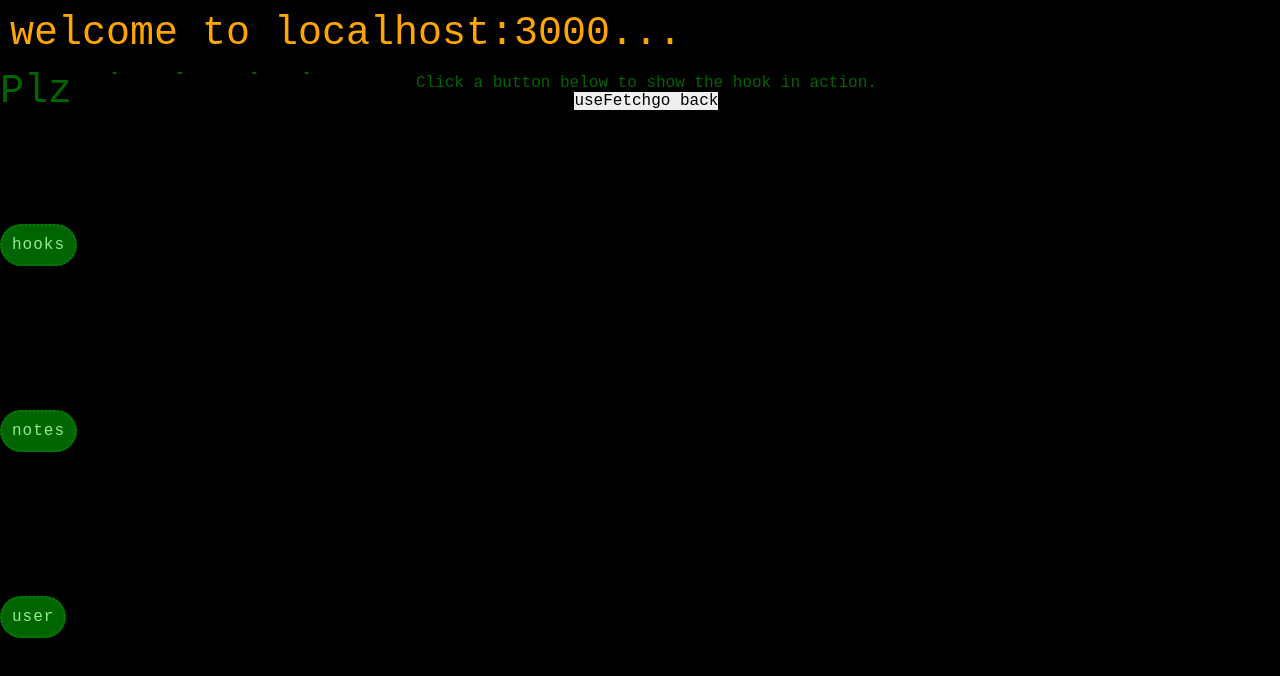
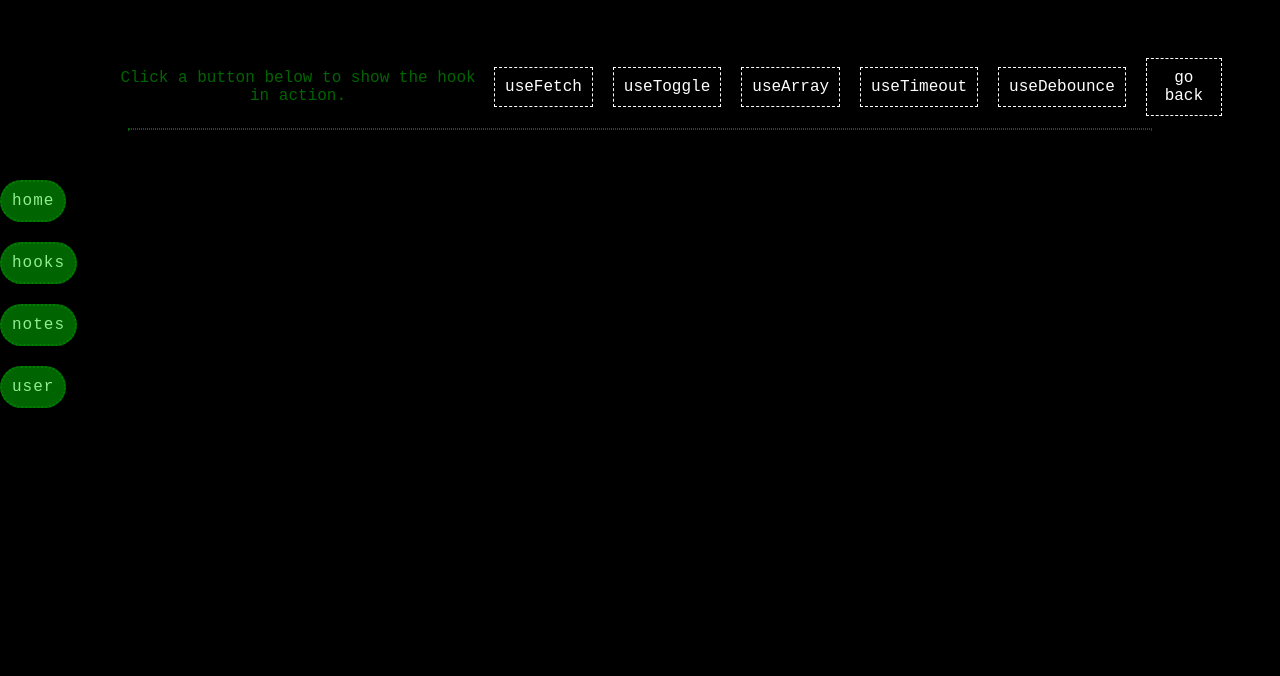
Before and after one commit to Meganimation/testing-ground, a React (Create React App) app: page /hooks in a window 1280 px wide. Both pictures are taken after a click on the button "Show Custom Hooks". Shown: the top 676 px of the page. Built offline with nearby package versions, Linux system fonts and the light colour scheme.

Commit message:
adding custom hooks and cleaned up a tiiiiiny bit

```diff
--- a/src/App.js
+++ b/src/App.js
@@ -57,13 +57,10 @@ const Content = styled.div `
 font-family: monospace;
 color: darkGreen;
 position: absolute;
-margin: 8%;
-margin-top: 12%;
 top: 0px;
 text-align: center;
-z-index: 999999;
-padding-top: 0px;
-padding-left: 0px;
+margin: 10%;
+
 @media (max-width: 168px) {
   color: blue;
 }
@@ -114,12 +111,11 @@ const animationRule = css`
 `
 
 const StyleBox = styled.div `
-  background: red;
+  background: green;
   width: 10px;
   height: 200px;
   position: absolute;
-  left: 55%;
-  top: 34%;
+  left: 90%;
   text-align: center;
   display: center;
   padding: 40px;
@@ -163,11 +159,11 @@ const DivButton = styled.div`
   padding: 10px;
   font-family: monospace;
   top: 0px;
-  margin-top: 18vh;
   border: 2px dotted;
   border-radius: 30px;
   z-index: 999999;
   letter-spacing: 1px;
+  margin-top: 20px;
 
   &:hover {
     animation: ${borderAnimationRule};
@@ -179,21 +175,37 @@ const DivButton = styled.div`
 
 const DivButtonNav = styled.nav`
   position: fixed;
-  top: 10%;
   display: block;
-  width: 60px;
+  width: 20px;
+  justify-items: space-between;
+  margin-top: 20vh;
+  height: 100vh;
+  z-index: 2;
+
 `;
 
+function HomePage() {
+
+  return <>
+    <TestHeader> welcome to localhost:3000... </TestHeader>
+      <h1 className='Responsive-Test' > Plz don't judge my CSS </h1>
+
+      <StyleBox />
+  <ExtendedComponent/>
+  <GlobalStyle />
+  {/* The above are some testing components for animation - something I need to look a little bit further into */}
+      </>
+}
 
 function App() {
 
   return (
     <>
-    <TestHeader> welcome to localhost:3000... </TestHeader>
-      <h1 className='Responsive-Test' > Plz don't judge my CSS </h1>
+
 
     <Router>
       <DivButtonNav>
+      <DivButton as="button" > <Link to='/' style={{color: 'lightGreen'}}> home  </Link>  </DivButton>
          <DivButton as="button" > <Link to='/hooks' style={{color: 'lightGreen'}}> hooks  </Link>  </DivButton>
          <DivButton as="button" > <Link to='/notes' style={{color: 'lightGreen'}}> notes  </Link>  </DivButton>
          <DivButton as="button" > <Link to='/user/bigboi/mckenny' style={{color: 'lightGreen'}}> user  </Link>  </DivButton>
@@ -201,6 +213,7 @@ function App() {
 
       <Content>
             <Switch>
+            <Route exact path='/' component={HomePage} />
               <Route exact path='/notes' component={NotesPage} />
               <Route exact path='/hooks' component={HooksPage}  />
               <Route exact path='/user/:firstname/:lastname' component={User}  />
@@ -210,10 +223,7 @@ function App() {
     </Router>
 
 
-  <StyleBox />
-  <ExtendedComponent/>
-  <GlobalStyle />
-  {/* The above are some testing components for animation - something I need to look a little bit further into */}
+
 
 
 </>
--- /dev/null
+++ b/src/components/customhooks/useDebounce.js
@@ -0,0 +1,8 @@
+import { useEffect } from "react"
+import useTimeout from "./useTimeout"
+
+export default function useDebounce(callback, delay, dependencies) {
+  const { reset, clear } = useTimeout(callback, delay)
+  useEffect(reset, [...dependencies, reset])
+  useEffect(clear, [])
+}
--- /dev/null
+++ b/src/components/customhooks/useTimeout.js
@@ -0,0 +1,30 @@
+import { useCallback, useEffect, useRef } from "react"
+
+export default function useTimeout(callback, delay) {
+  const callbackRef = useRef(callback)
+  const timeoutRef = useRef()
+
+  useEffect(() => {
+    callbackRef.current = callback
+  }, [callback])
+
+  const set = useCallback(() => {
+    timeoutRef.current = setTimeout(() => callbackRef.current(), delay)
+  }, [delay])
+
+  const clear = useCallback(() => {
+    timeoutRef.current && clearTimeout(timeoutRef.current)
+  }, [])
+
+  useEffect(() => {
+    set()
+    return clear
+  }, [delay, set, clear])
+
+  const reset = useCallback(() => {
+    clear()
+    set()
+  }, [clear, set])
+
+  return { reset, clear }
+}
--- /dev/null
+++ b/src/components/customhooks/useToggle.js
@@ -0,0 +1,13 @@
+import { useState } from "react"
+
+export default function useToggle(defaultValue) {
+  const [value, setValue] = useState(defaultValue)
+
+  function toggleValue(value) {
+    setValue(currentValue =>
+      typeof value === "boolean" ? value : !currentValue
+    )
+  }
+
+  return [value, toggleValue]
+}
--- a/src/pages/CustomHooksPage.js
+++ b/src/pages/CustomHooksPage.js
@@ -1,61 +1,269 @@
 import React, { useState, useEffect } from "react";
 import styled from "styled-components";
 import { useFetch } from "../components/customhooks/useFetch";
+import useToggle from "../components/customhooks/useToggle";
+import useTimeout from "../components/customhooks/useTimeout";
+import useDebounce from "../components/customhooks/useDebounce";
 
 const Section = styled.section`
+z-index: -1;
+position: absolute;
+display: flex;
+flex-direction: row;
+align-items: center;
+justify-content: center;
+
   padding: 20 px;
   position: absolute;
   background: black;
   width: 70em;
-  height: 100vh;
   top: -5em;
   left: -1em;
+
+      button {
+        background: black
+        color: white;
+        border: 1px dashed white;
+        padding: 10px;
+        margin: 10px;
+        &:hover {
+            border: 1px dotted white;
+        }
+    }
+`;
+
+const CustomHookWrapperContainer = styled.section`
+  display: flex;
+  background: black;
+  border: 1px dotted darkGreen;
+
+  position: absolute;
+  width: 80vw;
+  justify-content: center;
+`;
+
+const CustomHookWrapper = styled.div`
+    display: flex;
+    flex-direction: column;
+    align-items: center;
+    justify-content: center;
+    padding: 20px;
+    border-radius: 5px;
+    box-shadow: 0 0 10px rgba(0, 0, 0, 0.5);
+    margin: 20px;
+
+    button {
+        background: darkGreen;
+        color: white
+        border: none;
+        border-radius: 5px;
+        padding: 10px;
+        margin: 10px;
+        width: 100px;
+        font-size: 1em;
+        font-weight: bold;
+        cursor: pointer;
+        transition: all 0.3s ease-in-out;
+        &:hover {
+            background: green;
+        }
+    }
 `;
 
 
-export const Fetch = ({showCustomHook, ...props}) => {
+const URL =
+  "https://www.7timer.info/bin/astro.php?lon=113.2&lat=23.1&ac=0&unit=metric&output=json&tzshift=0";
 
-    return(<div>
-     HEY
-    </div>)
+
+export default function CustomHooksPage({
+  setToggleCustomHookComponent,
+  ...props
+}) {
+  const [state, setState] = useState({
+    showUseFetch: false,
+    showUseArray: false,
+    showUseToggle: false,
+    showUseTimeout: false,
+    showUseDebounce: false,
+  });
+
+  function revealHook() {
+    //List of hooks below
+    const Fetch = ({ ...props }) => {
+      const { data, loading } = useFetch(URL);
+
+      useEffect(() => {}, [data]);
+
+      if (loading) return <div>loading...</div>;
+
+      return (
+        <CustomHookWrapper>
+          <div>This is the useFetch hook</div>
+
+          <div> currentData: {!data ? "no data" : "data!"}</div>
+          <button
+            onClick={() => {
+              console.log(data);
+            }}
+          >
+            console log Data
+          </button>
+        </CustomHookWrapper>
+      );
+    };
+
+    const Array = ({ ...props }) => {
+      return (
+        <CustomHookWrapper>
+          <div>This is the useArray hook</div>
+        </CustomHookWrapper>
+      );
+    };
+
+    const Toggle = ({ ...props }) => {
+      const [value, toggleValue] = useToggle(false);
+
+      return (
+        <CustomHookWrapper>
+          <h3> Current Bool: {value.toString()}</h3>
+          <button onClick={toggleValue}>Toggle</button>
+          <button onClick={() => toggleValue(true)}>Make True</button>
+          <button onClick={() => toggleValue(false)}>Make False</button>
+        </CustomHookWrapper>
+      );
+    };
+
+    function TimeoutComponent() {
+      const [count, setCount] = useState(10)
+      const { clear, reset } = useTimeout(() => setCount(0), 1000)
+
+      return (
+        <CustomHookWrapper>
+          <div>{count}</div>
+          <button onClick={() => setCount(c => c + 1)}>Increment</button>
+          <button onClick={clear}>Clear Timeout</button>
+          <button onClick={reset}>Reset Timeout</button>
+        </CustomHookWrapper>
+      )
+    }
+
+
+ function DebounceComponent() {
+  const [count, setCount] = useState(10)
+  const [seconds, setSeconds] = useState(300)
+  useDebounce(() => alert(count), seconds, [count])
+
+  return (
+    <CustomHookWrapper>
+      <h3>A hook that debounces a function, you can modify this in state. There is {seconds} milliseconds in state (needs the useTimeout custom hook)</h3>
+      <div>{count}</div>
+      <button onClick={() => setCount(c => c + 1)}>Increment something pointless</button>
+      <button onClick={() => setSeconds(5000)}>change to 5 seconds instead</button>
+
+    </CustomHookWrapper>
+  )
+ }
+
+    //Conditionals to check which hook to show
+
+    function backButton(component, hook) {
+      let localHook = () => {
+        switch (hook) {
+          case "showUseFetch":
+            return setState({ showUseFetch: false });
+          case "showUseArray":
+            return setState({ showUseArray: false });
+          case "showUseToggle":
+            return setState({ showUseToggle: false });
+            case "showUseTimeout":
+              return setState({ showUseTimeout: false });
+              case "showUseDebounce":
+                return setState({ showUseDebounce: false });
+          default:
+            return null;
+        }
+      };
+
+      return (
+        <>
+          {component}
+          <Section>
+            <button
+              onClick={() => {
+                localHook();
+              }}
+            >
+              go back
+            </button>
+          </Section>
+        </>
+      );
+    }
+
+    if (state.showUseFetch) return backButton(<Fetch />, "showUseFetch");
+
+    if (state.showUseArray) return backButton(<Array />, "showUseArray");
+
+    if (state.showUseToggle) return backButton(<Toggle />, "showUseToggle");
+
+    if (state.showUseTimeout) return backButton(<TimeoutComponent />, "showUseTimeout");
+    if (state.showUseDebounce) return backButton(<DebounceComponent />, "showUseDebounce");
   }
 
-// function Fetch() {
-//     const {data, loading} = useFetch('http://localhost:3000/notes')
+  return (
+    <>
+      <Section>
+        <div>Click a button below to show the hook in action.</div>
 
-//     return (<div> fetched</div>)
-// }
+        <button
+          onClick={() => {
+            setState({ showUseFetch: true });
+          }}
+        >
+          useFetch
+        </button>
 
+        <button
+          onClick={() => {
+            setState({ showUseToggle: true });
+          }}
+        >
+          useToggle
+        </button>
 
+        <button
+          onClick={() => {
+            setState({ showUseArray: true });
+          }}
+        >
+          useArray
+        </button>
 
-export default function CustomHooksPage({setToggleCustomHookComponent, ...props}) {
+        <button
+          onClick={() => {
+            setState({ showUseTimeout: true });
+          }}
+        >
+          useTimeout
+        </button>
 
-    const [state, setState] = useState({showUseFetch: false})
+        <button
+          onClick={() => {
+            setState({ showUseDebounce: true });
+          }}
+        >
+          useDebounce
+        </button>
 
-
-    const revealHook=(targetedHook)=>{
-
-        // make a switch case function that takes in the targetedHook and returns the correct hook
-
-        switch(targetedHook){
-            case "useFetch":
-                return setState({showUseFetch: true})
-            default:
-                return alert('try again!')
-    }
+        <button
+          onClick={() => {
+            setToggleCustomHookComponent(true);
+          }}
+        >
+          go back
+        </button>
+      </Section>
+      <CustomHookWrapperContainer>{revealHook()} </CustomHookWrapperContainer>
+    </>
+  );
 }
-
-if (state.showUseFetch) return <Section>
-    <Fetch />
-    <button onClick={()=>{setState({showUseFetch: false})}}>go back</button>
-</Section>
-
-
-  return <Section>
-      <div>Click a button below to show the hook in action.</div>
-
-      <button onClick={()=>{revealHook('useFetch')}}> useFetch </button>
-
-      <button onClick={()=>{setToggleCustomHookComponent(true)}}> go back</button>
-  </Section>;
-}
--- a/src/pages/HooksPage.js
+++ b/src/pages/HooksPage.js
@@ -37,11 +37,11 @@ export const HooksPage = () => {
   const Box = styled.div`
     border: 1px dashed;
     border-color: green;
-    width: 300px;
+
     height: 400px;
-    position: absolute;
-    right: -10%;
-    top: 5vh;
+    justify-content: center;
+    margin-left: 35%;
+
     text-align: center;
     display: center;
     padding: 40px;
@@ -60,15 +60,15 @@ export const HooksPage = () => {
     @media ${device.laptop} {
       background-color: green;
       top: 5vh;
-      width: 300px;
       height: 400px;
     }
   `;
 
   const HookNavBar = styled.nav`
     background-color: red;
-    display: block;
-    width: 50%;
+
+
+    width: 100%;
     display: ${({ toggleCustomHookComponent }) =>
       toggleCustomHookComponent ? "block" : "none"};
 
@@ -183,16 +183,9 @@ export const HooksPage = () => {
             "Cake Store"
           )}
           {hookButton(useLayoutVisibility, setUseLayoutVisibility, "useLayout")}
-          <CustomButton
-            onClick={() => {
-              showCustomHook();
-            }}
-          >
-            Show Custom Hooks
-          </CustomButton>
-        </HookNavBar>
 
-        <>
+
+          <>
           {counterVisibility ? (
             <Box>
               <Counter />
@@ -219,6 +212,16 @@ export const HooksPage = () => {
             </Box>
           ) : null}
         </>
+        <CustomButton
+            onClick={() => {
+              showCustomHook();
+            }}
+          >
+            Show Custom Hooks
+          </CustomButton>
+        </HookNavBar>
+
+
       </div>
     );
 };
```
